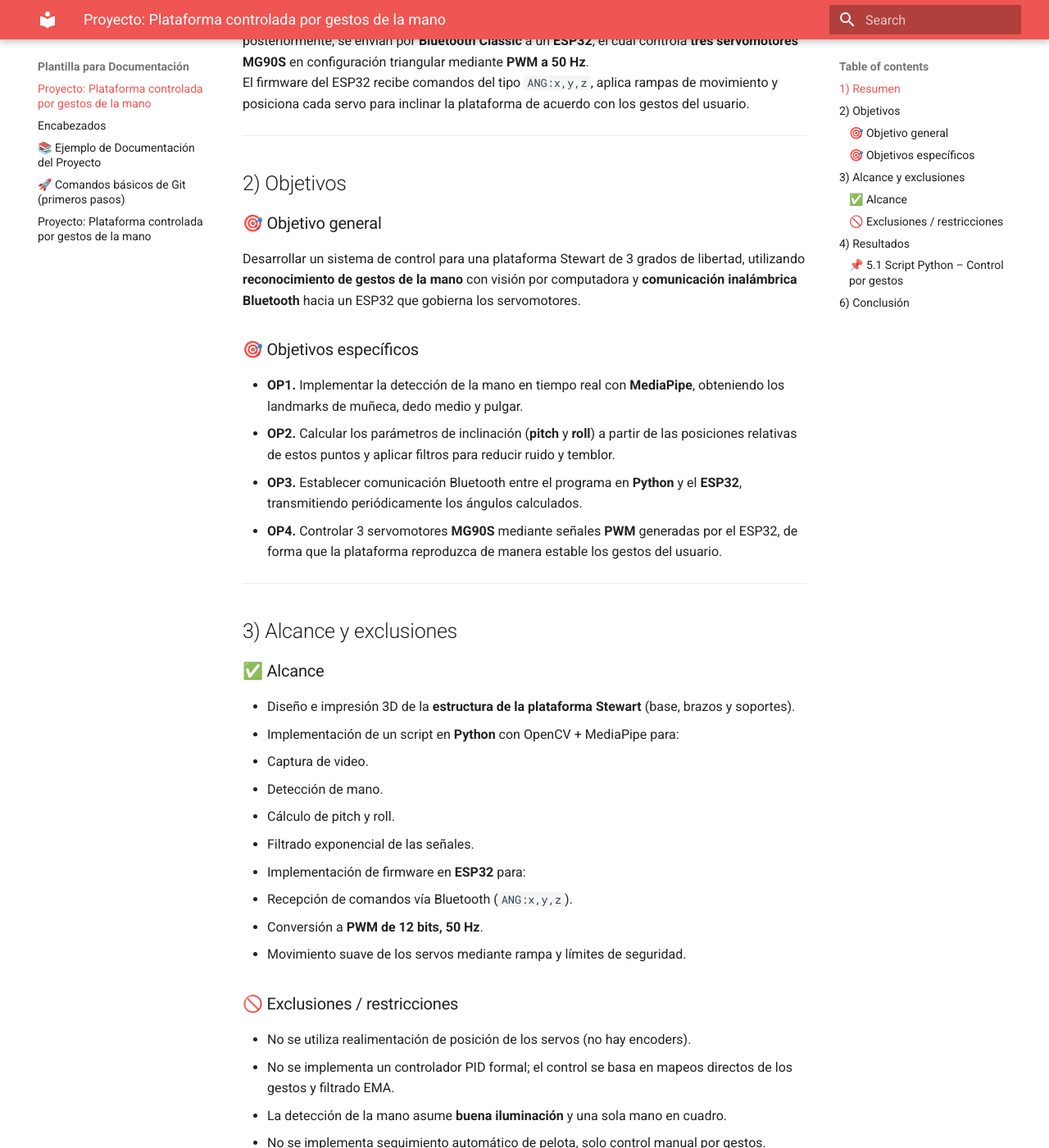
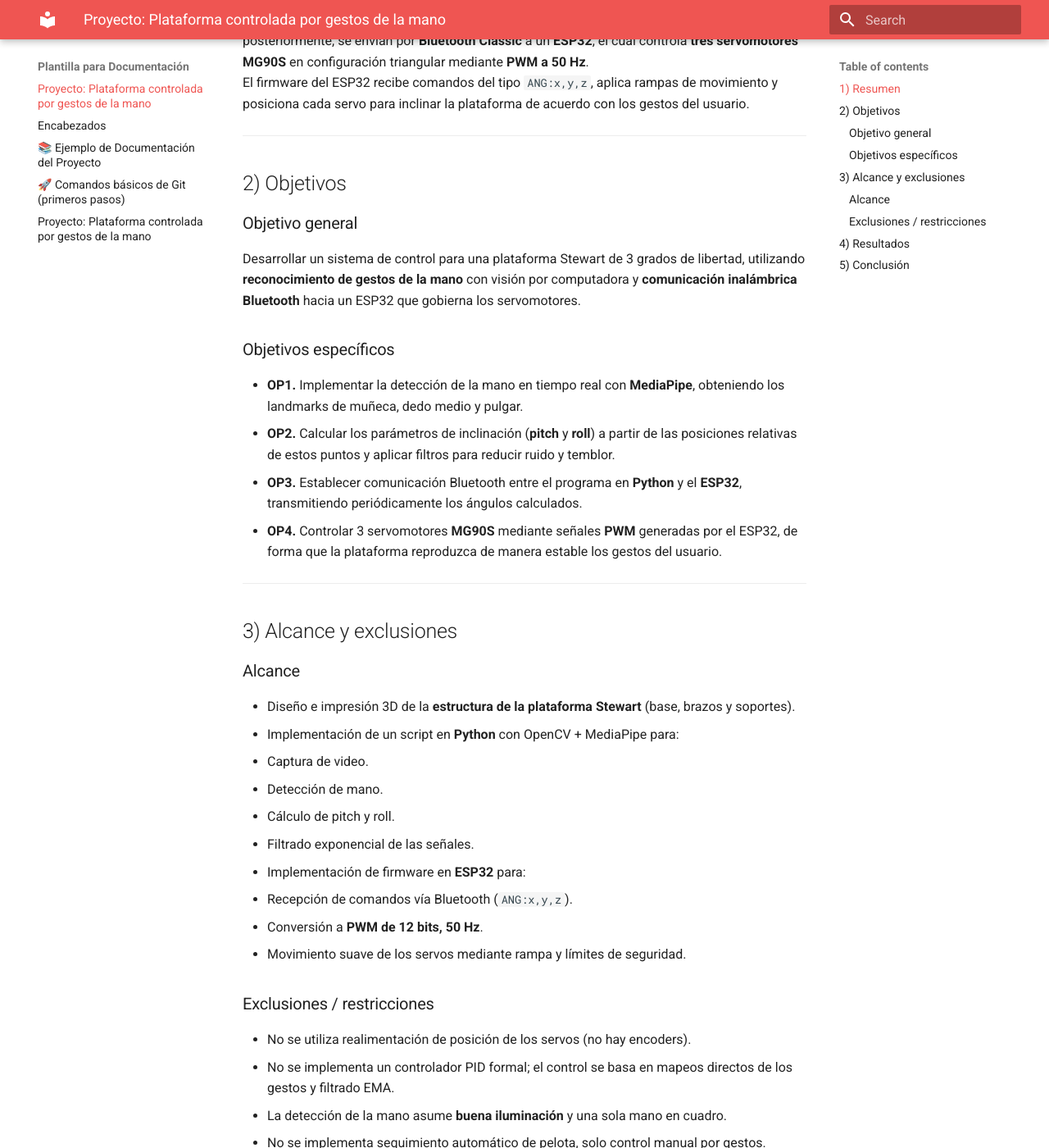
Before and after one commit to ximenaverdit24-netizen/Proyecto-elementos-II, an MkDocs documentation site: the page built from docs/index.md, in a window 1280 px wide and 1400 px high, scrolled down 539 px. Shown: the whole window at 82% size. Built offline with MkDocs 1.6.1 and Material for MkDocs 9.7.7, drawn with Linux system fonts in a browser that asks for light colours; some of the changed text lies outside the part shown.

Commit message:
ggggggggggggggggggggg

```diff
--- a/docs/index.md
+++ b/docs/index.md
@@ -17,10 +17,10 @@ El firmware del ESP32 recibe comandos del tipo `ANG:x,y,z`, aplica rampas de mov
 
 ## 2) Objetivos
 
-### 🎯 Objetivo general
+###  Objetivo general
 Desarrollar un sistema de control para una plataforma Stewart de 3 grados de libertad, utilizando **reconocimiento de gestos de la mano** con visión por computadora y **comunicación inalámbrica Bluetooth** hacia un ESP32 que gobierna los servomotores.
 
-### 🎯 Objetivos específicos
+###  Objetivos específicos
 
 - **OP1.** Implementar la detección de la mano en tiempo real con **MediaPipe**, obteniendo los landmarks de muñeca, dedo medio y pulgar.
 - **OP2.** Calcular los parámetros de inclinación (**pitch** y **roll**) a partir de las posiciones relativas de estos puntos y aplicar filtros para reducir ruido y temblor.
@@ -31,7 +31,7 @@ Desarrollar un sistema de control para una plataforma Stewart de 3 grados de lib
 
 ## 3) Alcance y exclusiones
 
-### ✅ Alcance
+###  Alcance
 - Diseño e impresión 3D de la **estructura de la plataforma Stewart** (base, brazos y soportes).
 - Implementación de un script en **Python** con OpenCV + MediaPipe para:
   - Captura de video.
@@ -43,7 +43,7 @@ Desarrollar un sistema de control para una plataforma Stewart de 3 grados de lib
   - Conversión a **PWM de 12 bits, 50 Hz**.
   - Movimiento suave de los servos mediante rampa y límites de seguridad.
 
-### 🚫 Exclusiones / restricciones
+###  Exclusiones / restricciones
 - No se utiliza realimentación de posición de los servos (no hay encoders).
 - No se implementa un controlador PID formal; el control se basa en mapeos directos de los gestos y filtrado EMA.
 - La detección de la mano asume **buena iluminación** y una sola mano en cuadro.
@@ -66,11 +66,8 @@ Al ejecutar el sistema completo:
 
 Se obtuvo una respuesta **suave, estable y en tiempo real**, lo que demuestra que se puede implementar control de plataformas robóticas de forma intuitiva utilizando visión por computadora y actuadores económicos.
 
----
 
-### 📌 5.1 Script Python – Control por gestos
-ya wey  borrate
-## 6) Conclusión
+## 5) Conclusión
 
 El proyecto logró integrar de forma práctica varias áreas vistas en la materia **Elementos Programables II**:
 
```
